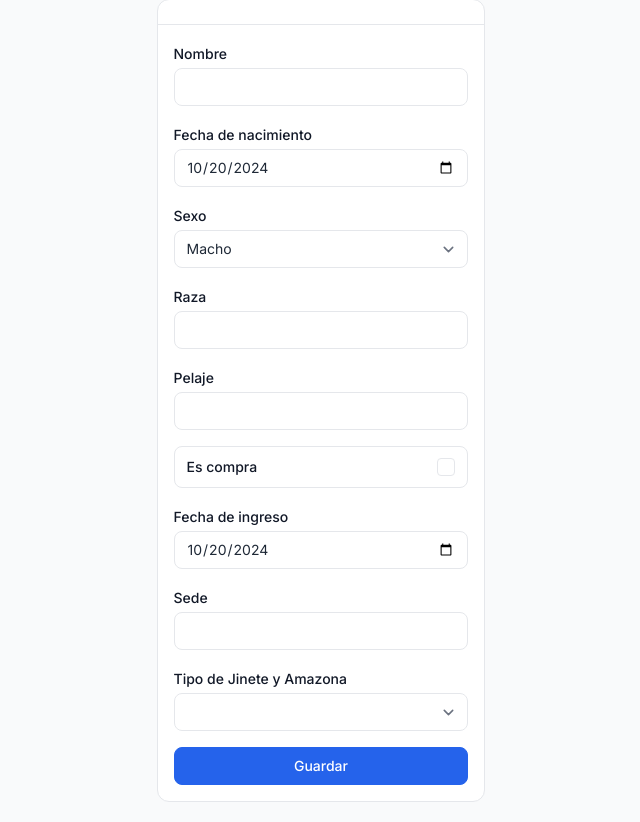
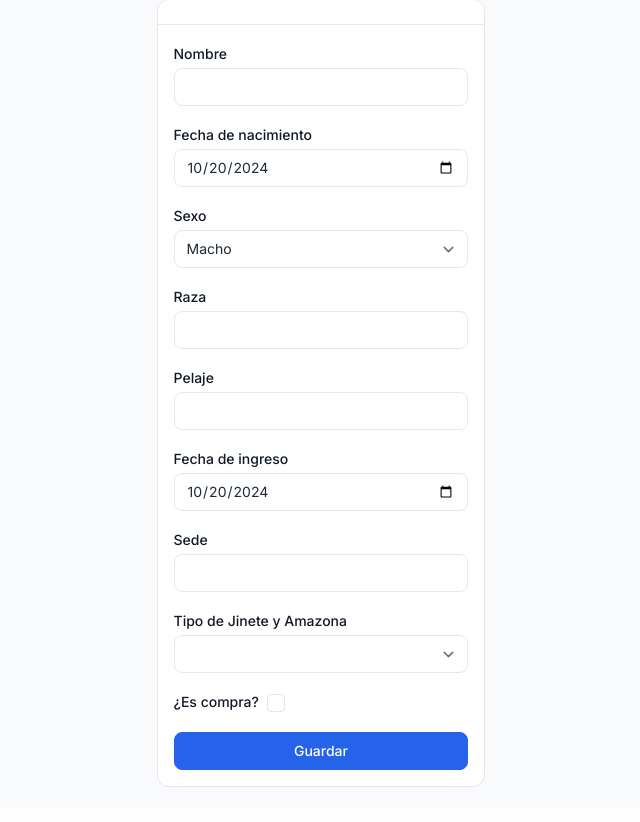
Before and after one commit to nachoeg/cedica, a Flask app: template admin/src/web/templates/pages/ecuestre/formulario.html in a window 1280 px wide. Shown: the part 80-902 px from the top of the page, without its empty margins (319-959 px from the left). After the commit the page ends 867 px from the top, so only its background shows below. Run offline with Flask 3, Linux system fonts and the light colour scheme; the template is opened without the code that fills it: values that come from a table or form of the project are taken from there, others are empty; parts of the project's set-up code (start-up, migrations or seed data) failed here and were passed over.

Commit message:
Pequeño cambio en el formulario ecuestre

```diff
--- a/admin/src/core/ecuestre/ecuestre_form.py
+++ b/admin/src/core/ecuestre/ecuestre_form.py
@@ -27,7 +27,7 @@ class EcuestreForm(FlaskForm):
     pelaje = StringField(
         "Pelaje", validators=[DataRequired("Ingrese el pelaje del ecuestre")]
     )
-    es_compra = BooleanField("Es compra")
+    es_compra = BooleanField("¿Es compra?")
     fecha_ingreso = DateField(
         "Fecha de ingreso",
         validators=[DataRequired("Ingrese una fecha de ingreso")],
--- a/admin/src/web/templates/pages/ecuestre/formulario.html
+++ b/admin/src/web/templates/pages/ecuestre/formulario.html
@@ -42,14 +42,6 @@
       {% endfor %}
     </div>
     <div>
-      <span class="input-checkbox">
-        {{ form.es_compra.label }} {{ form.es_compra }}
-      </span>
-      {% for error in form.es_compra.errors %}
-      <span class="text-red-600">{{ error }}</span>
-      {% endfor %}
-    </div>
-    <div>
       {{ form.fecha_ingreso.label }} {{ form.fecha_ingreso }}
       {% for error in form.fecha_ingreso.errors %}
       <span class="text-red-600">{{ error }}</span>
@@ -67,6 +59,12 @@
       <span class="text-red-600">{{ error }}</span>
       {% endfor %}
     </div>
+    <div class="space-x-1">
+      {{ form.es_compra.label }} {{ form.es_compra }}
+      {% for error in form.es_compra.errors %}
+      <span class="text-red-600">{{ error }}</span>
+      {% endfor %}
+    </div>
     <div>
       {{ form.submit() }}
     </div>
--- a/admin/static/css/output.css
+++ b/admin/static/css/output.css
@@ -1681,6 +1681,17 @@ html {
        column-gap: 0.875rem;
 }
 
+.gap-x-0\.5 {
+  -moz-column-gap: 0.125rem;
+       column-gap: 0.125rem;
+}
+
+.space-x-1 > :not([hidden]) ~ :not([hidden]) {
+  --tw-space-x-reverse: 0;
+  margin-right: calc(0.25rem * var(--tw-space-x-reverse));
+  margin-left: calc(0.25rem * calc(1 - var(--tw-space-x-reverse)));
+}
+
 .space-x-2 > :not([hidden]) ~ :not([hidden]) {
   --tw-space-x-reverse: 0;
   margin-right: calc(0.5rem * var(--tw-space-x-reverse));
@@ -3043,11 +3054,6 @@ html {
   background-color: rgb(30 64 175 / 0.3);
 }
 
-.dark\:hover\:bg-neutral-700:hover:is(.dark *) {
-  --tw-bg-opacity: 1;
-  background-color: rgb(64 64 64 / var(--tw-bg-opacity));
-}
-
 .dark\:hover\:bg-neutral-700\/20:hover:is(.dark *) {
   background-color: rgb(64 64 64 / 0.2);
 }
@@ -3063,6 +3069,11 @@ html {
 
 .dark\:hover\:bg-white\/10:hover:is(.dark *) {
   background-color: rgb(255 255 255 / 0.1);
+}
+
+.dark\:hover\:bg-neutral-700:hover:is(.dark *) {
+  --tw-bg-opacity: 1;
+  background-color: rgb(64 64 64 / var(--tw-bg-opacity));
 }
 
 .dark\:hover\:text-blue-400:hover:is(.dark *) {
```
